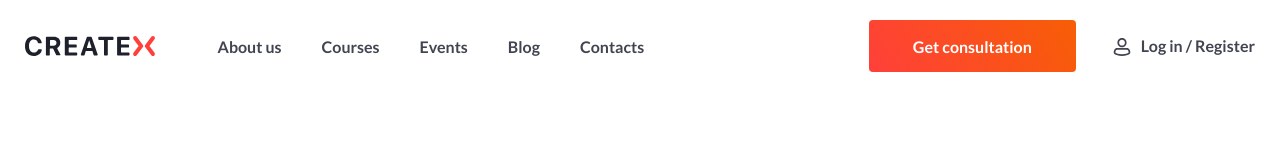
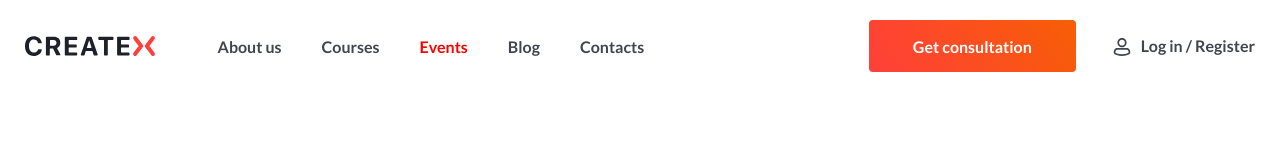
Before and after one commit to Dunissimo/Createx, a React (Vite) app: page /events in a window 1280 px wide. Shown: the top 160 px of the page. Built offline with nearby package versions, Linux system fonts and the light colour scheme.

Commit message:
start footer, make navlink active status

```diff
--- a/src/components/Navbar/Navbar.module.scss
+++ b/src/components/Navbar/Navbar.module.scss
@@ -14,8 +14,13 @@
         color: inherit;
         font-weight: 700;
         transition: 0.3s;
+
         &:hover {
           text-decoration: underline;
+        }
+
+        &.active {
+          color: red;
         }
       }
     }
--- a/src/components/Navbar/Navbar.tsx
+++ b/src/components/Navbar/Navbar.tsx
@@ -15,8 +15,13 @@ interface IProps {
 }
 
 const Navbar: FC<IProps> = ({ theme = "light" }) => {
+  const classs = (isActive: boolean) =>
+    clsx({
+      [styles.active]: isActive,
+    });
+
   return (
-    <div className={clsx(styles.navbar, styles[`navbar-${theme}`])}>
+    <header className={clsx(styles.navbar, styles[`navbar-${theme}`])}>
       <div className="container flex-row items-center justify-between">
         <div className="logo">
           <Link to="/">
@@ -29,19 +34,38 @@ const Navbar: FC<IProps> = ({ theme = "light" }) => {
         </div>
         <nav className={styles.nav}>
           <li>
-            <NavLink to="/about">About us</NavLink>
+            <NavLink className={({ isActive }) => classs(isActive)} to="/about">
+              About us
+            </NavLink>
           </li>
           <li>
-            <NavLink to="/courses">Courses</NavLink>
+            <NavLink
+              className={({ isActive }) => classs(isActive)}
+              to="/courses"
+            >
+              Courses
+            </NavLink>
           </li>
           <li>
-            <NavLink to="/events">Events</NavLink>
+            <NavLink
+              className={({ isActive }) => classs(isActive)}
+              to="/events"
+            >
+              Events
+            </NavLink>
           </li>
           <li>
-            <NavLink to="/blog">Blog</NavLink>
+            <NavLink className={({ isActive }) => classs(isActive)} to="/blog">
+              Blog
+            </NavLink>
           </li>
           <li>
-            <NavLink to="/contacts">Contacts</NavLink>
+            <NavLink
+              className={({ isActive }) => classs(isActive)}
+              to="/contacts"
+            >
+              Contacts
+            </NavLink>
           </li>
         </nav>
         <div className={styles.auth}>
@@ -56,7 +80,7 @@ const Navbar: FC<IProps> = ({ theme = "light" }) => {
           </Button>
         </div>
       </div>
-    </div>
+    </header>
   );
 };
 
```
Also changed, not shown: src/components/Footer/Footer.tsx (added, +18 -0 lines).
